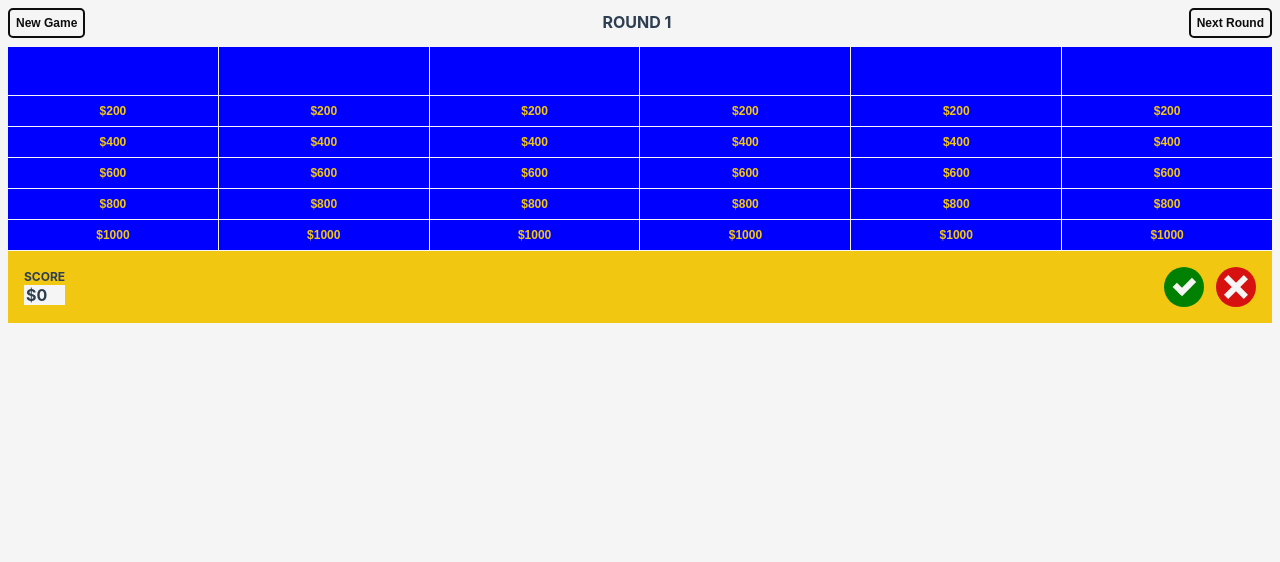
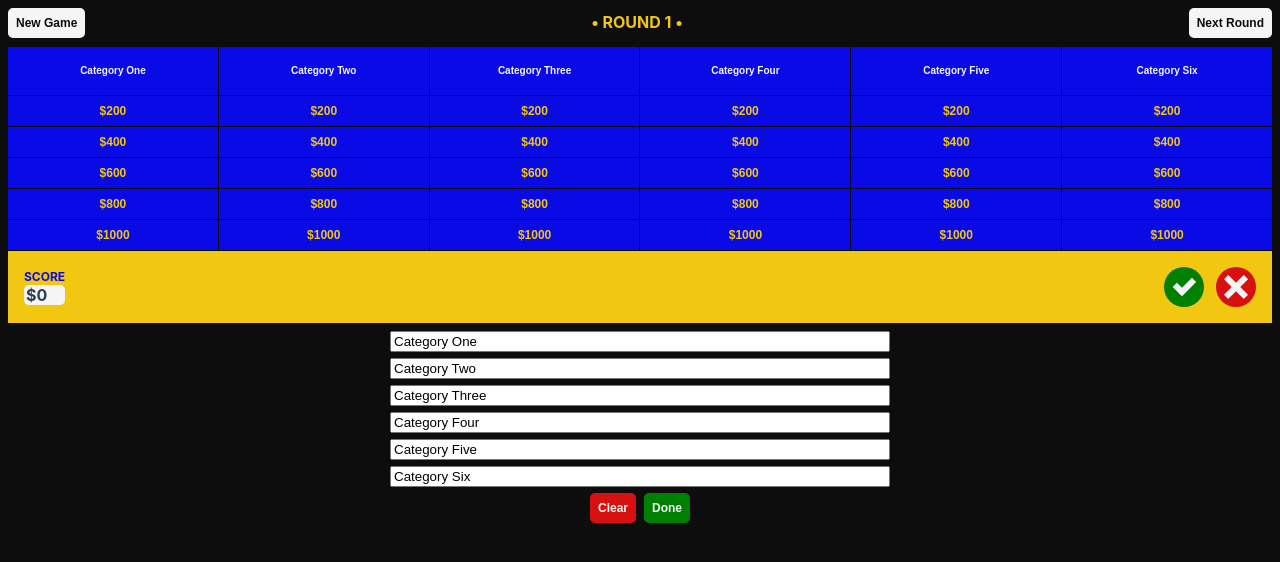
Before and after one commit to alecthibodeau/quiz-show-flow, a Vue app: page / in a window 1280 px wide. Shown: the top 562 px of the page. Built offline with nearby package versions, Linux system fonts and the light colour scheme.

Commit message:
feat: adjust color of selected clue to indicate current selection

```diff
--- a/src/assets/base.css
+++ b/src/assets/base.css
@@ -61,7 +61,7 @@
 body {
   min-height: 100vh;
   color: var(--color-text);
-  background: #f5f5f5;
+  background: #0d0d0d;
   transition:
     color 0.5s,
     background-color 0.5s;
--- a/src/constants/colors.ts
+++ b/src/constants/colors.ts
@@ -1,6 +1,6 @@
 const colors = {
   colorBlack: '#000',
-  colorBlue: '#00f',
+  colorBlue: '#0a0ae7',
   colorGold: '#f1c712',
   colorGreenHTML: '#008000',
   colorRed: '#d71010',
--- /dev/null
+++ b/src/constants/game-content.ts
@@ -0,0 +1,11 @@
+const digitsAsWords: string[] = ['One', 'Two', 'Three', 'Four', 'Five', 'Six'];
+const dollarValuesFirst: number[] = [200, 400, 600, 800, 1000];
+const dollarValuesSecond: number[] = dollarValuesFirst.map(amount => amount * 2);
+
+const gameContent = {
+  digitsAsWords,
+  dollarValuesFirst,
+  dollarValuesSecond
+}
+
+export default gameContent;
--- a/src/interfaces/Clue.ts
+++ b/src/interfaces/Clue.ts
@@ -1,5 +1,5 @@
 export interface Clue {
-  column: number;
+  columnId: number;
   category: string;
   dollarValue: number;
 };
--- a/src/views/ScoreView.vue
+++ b/src/views/ScoreView.vue
@@ -7,54 +7,70 @@ import type { Column } from '../interfaces/Column';
 
 /* Constants */
 import colors from '../constants/colors';
+import gameContent from '../constants/game-content';
 
 const { colorBlue, colorGold, colorGreenHTML, colorRed, colorOffWhite, colorOffBlack } = colors;
-
-const dollarValuesFirst: number[] = [200, 400, 600, 800, 1000];
-const dollarValuesSecond: number[] = dollarValuesFirst.map(amount => amount * 2);
+const { dollarValuesFirst, dollarValuesSecond, digitsAsWords } = gameContent;
 
 const currentRound = ref<number>(1);
 const currentScore = ref<number>(0);
-const isCategoriesFormDisplayed = ref<boolean>(false);
+const isCategoriesFormDisplayed = ref<boolean>(true);
 
-const columns = reactive<Column[]>([
-  { id: 0, category: '', dollarValues: dollarValuesFirst },
-  { id: 1, category: '', dollarValues: dollarValuesFirst },
-  { id: 2, category: '', dollarValues: dollarValuesFirst },
-  { id: 3, category: '', dollarValues: dollarValuesFirst },
-  { id: 4, category: '', dollarValues: dollarValuesFirst },
-  { id: 5, category: '', dollarValues: dollarValuesFirst }
-]);
+const columns = reactive<Column[]>(Array.from({ length: 6 }, (_, id) => ({
+  id,
+  category: `Category ${digitsAsWords[id]}`,
+  dollarValues: dollarValuesFirst
+})));
 
 const currentClue = reactive<Clue>({
-  column: 0,
+  columnId: 0,
   category: '',
   dollarValue: 0
 });
 
 watch(currentRound, (newRound) => {
-  if (newRound === 2) {
-    columns.forEach(column => {
-      column.dollarValues = dollarValuesSecond;
-      column.category = '';
-    });
-  }
+  if (newRound === 2) setGameBoardForRoundTwo();
 });
 
-function selectClue(columnId: number, columnCategory: string, dollarValue: number): void {
-  if (currentClue.column === columnId && currentClue.dollarValue === dollarValue) {
+function resetColumnCategory(column: Column): void {
+  column.category = `Category ${digitsAsWords[column.id]}`;
+}
+
+function setGameBoardForRoundTwo(): void {
+  columns.forEach(column => {
+    column.dollarValues = dollarValuesSecond;
+    resetColumnCategory(column);
+  });
+}
+
+function selectClue(column: Column, dollarValue: number): void {
+  console.log('column.category: ', column.category)
+  if (currentClue.columnId === column.id && currentClue.dollarValue === dollarValue) {
     clearClue();
   } else {
-    currentClue.column = columnId;
-    currentClue.category = columnCategory;
+    currentClue.columnId = column.id;
+    currentClue.category = column.category;
     currentClue.dollarValue = dollarValue;
   }
 }
 
 function clearClue(): void {
-  currentClue.column = 0;
+  currentClue.columnId = 0;
   currentClue.category = '';
   currentClue.dollarValue = 0;
+}
+
+function focusFirstInput(): void {
+  const firstInput = document.querySelector('.category-input');
+  if (firstInput) (firstInput as HTMLInputElement).focus();
+}
+
+function clearCategories(): void {
+  columns.forEach(column => {
+    column.category = '';
+  });
+  currentClue.category = '';
+  focusFirstInput();
 }
 
 function updateScore(increment: number): void {
@@ -75,8 +91,9 @@ function startNewGame(): void {
   currentScore.value = 0;
   columns.forEach(column => {
     column.dollarValues = dollarValuesFirst;
-    column.category = '';
+    resetColumnCategory(column);
   });
+  toggleCategories();
 }
 
 function formatScore(): string {
@@ -95,7 +112,7 @@ function formatScore(): string {
         New Game
       </button>
       <div class="round">
-        {{ `Round ${currentRound}` }}
+        {{ `&#8226; Round ${currentRound} &#8226;` }}
       </div>
       <button @click="advanceRound" class="button-app button-secondary">
         Next Round
@@ -113,8 +130,10 @@ function formatScore(): string {
         <button
           v-for="dollarValue in column.dollarValues"
           :key="`${column.id}-${dollarValue}`"
-          @click="selectClue(column.id, column.category, dollarValue)"
-          class="button-clue"
+          @click="selectClue(column, dollarValue)"
+          :class="['button-clue', {
+            selected: column.id === currentClue.columnId && dollarValue === currentClue.dollarValue
+          }]"
         >
           {{ `$${dollarValue}` }}
         </button>
@@ -126,17 +145,12 @@ function formatScore(): string {
         <div class="score-title">
           score
         </div>
-        <div
-          :class="['score-amount', { negative: currentScore < 0 }]"
-        >
+        <div :class="['score-amount', { negative: currentScore < 0 }]">
           {{ formatScore() }}
         </div>
       </div>
       <div class="clue-actions">
-        <div
-          v-if="currentClue.category && !isCategoriesFormDisplayed"
-          class="clue-info"
-        >
+        <div v-if="currentClue.dollarValue" class="clue-info">
           <div>{{ currentClue.category }}</div>
           <div>{{ `$${currentClue.dollarValue}` }}</div>
         </div>
@@ -162,12 +176,17 @@ function formatScore(): string {
       :key="`input-${column.id}`"
       type="text"
       v-model="column.category"
-      :placeholder="`Enter category ${column.id + 1}`"
+      :placeholder="`Enter category #${column.id + 1}`"
       class="category-input"
     />
-    <button @click="toggleCategories" class="button-app button-primary">
-      Done
-    </button>
+    <div class="categories-form-actions">
+      <button @click="clearCategories" class="button-app">
+        Clear
+      </button>
+      <button @click="toggleCategories" class="button-app">
+        Done
+      </button>
+    </div>
   </div>
 </template>
 
@@ -186,6 +205,7 @@ function formatScore(): string {
 }
 
 .button-secondary {
+  border-color: v-bind('colorOffWhite');
   color: v-bind('colorOffBlack');
   background-color: v-bind('colorOffWhite');
 }
@@ -201,6 +221,7 @@ function formatScore(): string {
   text-align: center;
   text-transform: uppercase;
   font-weight: 700;
+  color: v-bind('colorGold');
 }
 
 .game-board {
@@ -236,6 +257,11 @@ function formatScore(): string {
     line-height: .75rem;
     color: v-bind('colorOffWhite');
   }
+
+  &.selected {
+    background-color: v-bind('colorGold');
+    color: v-bind('colorOffBlack');
+  }
 }
 
 .score-bar {
@@ -255,10 +281,12 @@ function formatScore(): string {
 .score-title {
   text-transform: uppercase;
   font-size: .75rem;
+  color: v-bind('colorBlue');
 }
 
 .score-amount {
   padding: .125rem;
+  border-radius: 5px;
   background-color: v-bind('colorOffWhite');
 
   &.negative {
@@ -275,7 +303,13 @@ function formatScore(): string {
   display: flex;
   flex-direction: column;
   align-items: flex-end;
+  justify-content: flex-end;
   font-size: .75rem;
+  line-height: 1rem;
+
+  div {
+    font-weight: 700;
+  }
 }
 
 .button-response {
@@ -340,4 +374,21 @@ function formatScore(): string {
   width: 100%;
   max-width: 500px;
 }
+
+.categories-form-actions {
+  display: flex;
+  gap: .5rem;
+
+  button:first-of-type {
+    border-color: v-bind('colorRed');
+    background-color: v-bind('colorRed');
+    color: v-bind('colorOffWhite');
+  }
+
+  button:last-of-type {
+    border-color: v-bind('colorGreenHTML');
+    background-color: v-bind('colorGreenHTML');
+    color: v-bind('colorOffWhite');
+  }
+}
 </style>
```
